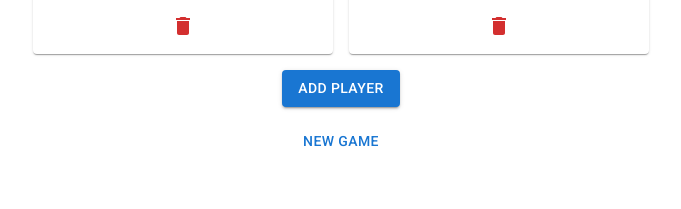
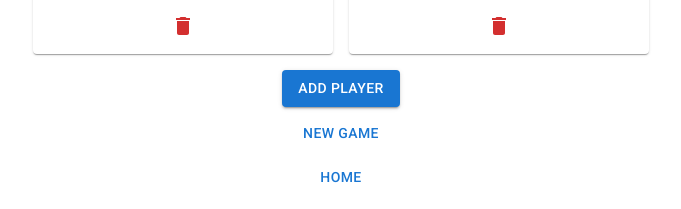
Before and after one commit to themetalfleece/board-game-scores, a React (Create React App) app: page /#/lost-cities-rivals in a window 1280 px wide. Shown: the part 1266-1475 px from the top of the page, without its empty margins (299-980 px from the left). Before the commit the page ends 1441 px from the top, so only its background shows below. Built offline with nearby package versions, Linux system fonts and the light colour scheme.

Commit message:
add HomeButton use it in LostCitiesRivals

```diff
--- /dev/null
+++ b/src/components/home/HomeButton.component.tsx
@@ -0,0 +1,8 @@
+import { Button } from "@mui/material";
+import { useNavigate } from "react-router";
+
+export const HomeButton: React.FC<{}> = () => {
+  const navigate = useNavigate();
+
+  return <Button onClick={() => navigate("/")}>Home</Button>;
+};
--- a/src/components/lostCitiesRivals/LostCitiesRivals.page.tsx
+++ b/src/components/lostCitiesRivals/LostCitiesRivals.page.tsx
@@ -1,5 +1,6 @@
 import { Stack, Typography } from "@mui/material";
 import { Box } from "@mui/system";
+import { HomeButton } from "../home/HomeButton.component";
 import { NewGameButton } from "./game/NewGameButton.component";
 import { AddPlayerButton } from "./players/AddPlayerButton.component";
 import { PlayerCard } from "./players/PlayerCard.component";
@@ -20,8 +21,11 @@ export const LostCitiesRivals: React.FC<{}> = () => {
         ))}
       </Box>
 
-      <AddPlayerButton />
-      <NewGameButton />
+      <Stack direction="column" spacing={1}>
+        <AddPlayerButton />
+        <NewGameButton />
+        <HomeButton />
+      </Stack>
     </Stack>
   );
 };
```
